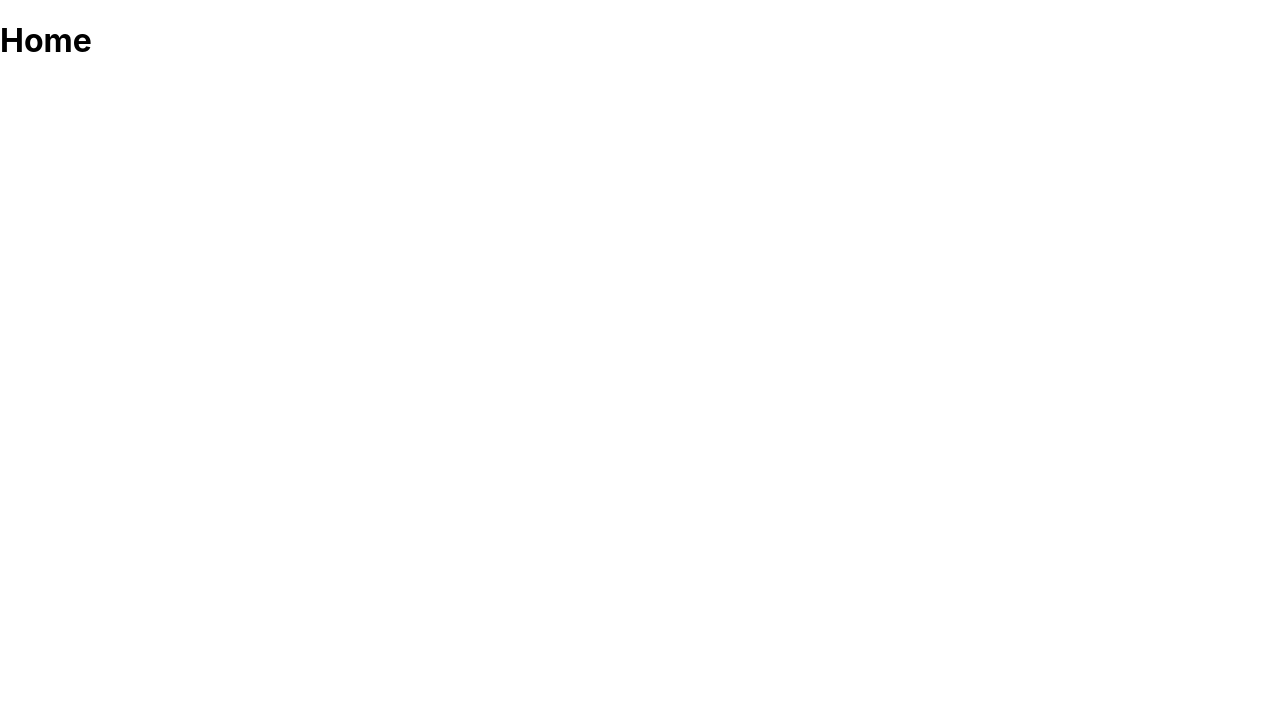
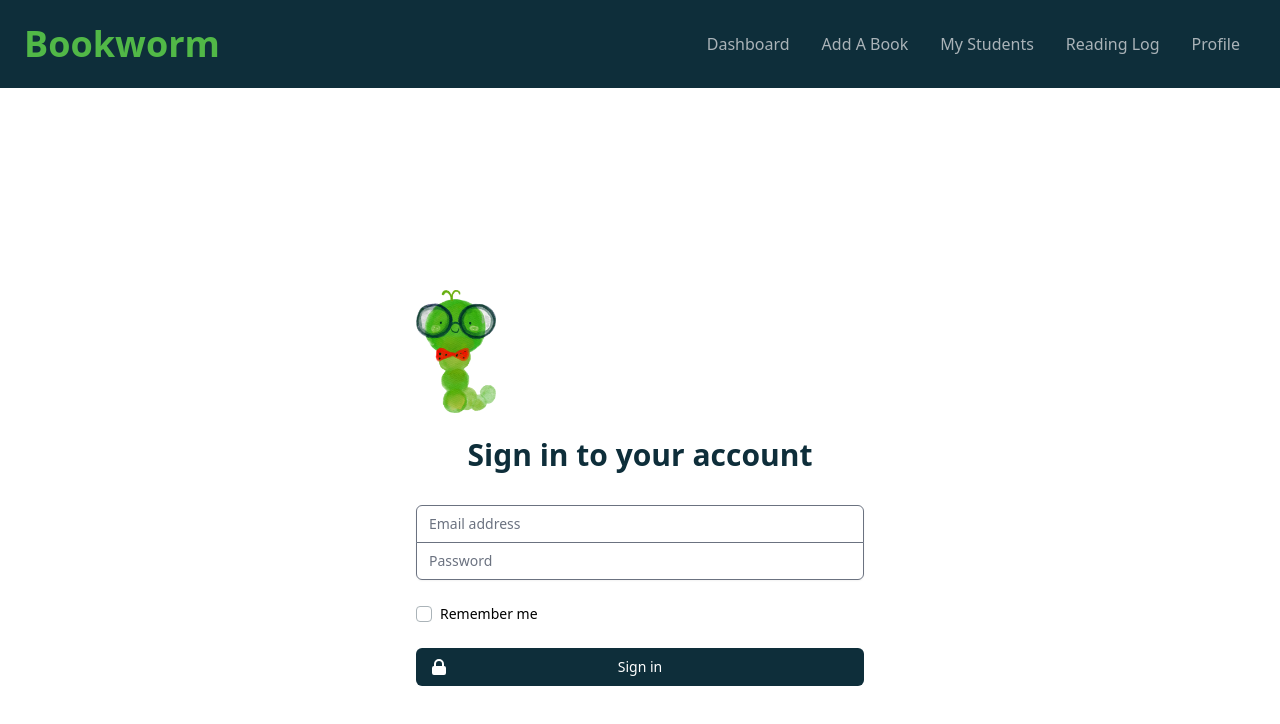
Before and after one commit to jocelynrem/project-3, a React (Create React App) app: page / in a window 1280 px wide. Shown: the top 724 px of the page. Built offline with nearby package versions, Linux system fonts and the light colour scheme.

Commit message:
jocelyns

```diff
--- /dev/null
+++ b/craco.config.js
@@ -0,0 +1,11 @@
+// craco.config.js
+module.exports = {
+    style: {
+      postcss: {
+        plugins: [
+          require('tailwindcss'),
+          require('autoprefixer'),
+        ],
+      },
+    },
+  }
--- a/src/App.js
+++ b/src/App.js
@@ -7,7 +7,7 @@ import { AddBook } from './pages/AddBook'
 import { ReadingLog } from './pages/ReadingLog'
 import { MyStudents } from './pages/MyStudents'
 import { Profile } from './pages/Profile'
-
+import Navigation from './components/Navigation'
 
 // const client = new ApolloClient({
 //   uri: '/graphql',
@@ -18,7 +18,8 @@ function App() {
   return (
     // <ApolloProvider client={client}>
       <Router>
-        <>
+        <div className="App">
+          <Navigation />
           <Switch>
             <Route exact path='/' component={Home} />
             <Route exact path='/dashboard' component={Dashboard} />
@@ -27,7 +28,7 @@ function App() {
             <Route exact path='/mystudents' component={MyStudents} />
             <Route exact path='/profile' component={Profile} />
           </Switch>
-        </>
+        </div>
       </Router>
     // </ApolloProvider>
   );
--- /dev/null
+++ b/src/components/Navigation.js
@@ -0,0 +1,72 @@
+import { Popover, Transition } from '@headlessui/react'
+import { MenuIcon } from '@heroicons/react/outline'
+import { Fragment } from 'react'
+
+const navLinks = [
+    { name: 'Dashboard', href: 'dashboard' },
+    { name: 'Add A Book', href: 'addbook' },
+    { name: 'My Students', href: 'mystudents' },
+    { name: 'Reading Log', href: 'readinglog' },
+    { name: 'Profile', href: 'profile' }
+]
+
+const Navigation = () => {
+    return (
+        <>
+            <Popover>
+                <nav class="flex items-center justify-between flex-wrap bg-dark text-lt-gray p-6">
+                    <div class="flex items-center flex-shrink-0 text-lt-green hover:text-orange mr-6">
+                        <span class="font-semibold text-4xl"><a href='/'> Bookworm</a></span>
+                    </div>
+                    <div className="-mr-2 flex items-center md:hidden">
+                        <Popover.Button className="rounded-md p-2 inline-flex items-center justify-center text-lt-gray hover:text-white focus:outline-none focus:ring-2 focus:ring-inset focus:ring-indigo-500">
+                            <span className="sr-only">Open main menu</span>
+                            <MenuIcon className="h-6 w-6" aria-hidden="true" />
+                        </Popover.Button>
+                    </div>
+                    <div className="hidden md:block md:ml-3 md:pr-4 md:space-x-8">
+                        {navLinks.map((item) => (
+                            <a key={item.name} href={item.href} className="font-medium text-lt-gray hover:text-lt-green">
+                                {item.name}
+                            </a>
+                        ))}
+                    </div>
+                    <Transition
+                        as={Fragment}
+                        enter="duration-150 ease-out"
+                        enterFrom="opacity-0 scale-95"
+                        enterTo="opacity-100 scale-100"
+                        leave="duration-100 ease-in"
+                        leaveFrom="opacity-100 scale-100"
+                        leaveTo="opacity-0 scale-95"
+                    >
+                        <Popover.Panel
+                            focus
+                            className="absolute top-0 inset-x-0 p-2 transition transform origin-top-right md:hidden"
+                        >
+                            <div className="rounded-lg shadow-md bg-white ring-1 ring-black ring-opacity-5 overflow-hidden">
+
+                                <div className="px-2 pt-2 pb-3 text-dark">
+                                    {navLinks.map((item) => (
+                                        <a
+                                            key={item.name}
+                                            href={item.href}
+                                            className="block px-3 py-2 rounded-md text-base font-medium text-dark hover:text-white hover:bg-dark"
+                                        >
+                                            {item.name}
+                                        </a>
+                                    ))}
+                                </div>
+
+                            </div>
+                        </Popover.Panel>
+                    </Transition>
+                </nav>
+            </Popover>
+
+
+        </>
+    )
+};
+
+export default Navigation;
--- a/src/index.css
+++ b/src/index.css
@@ -1,13 +1,3 @@
-body {
-  margin: 0;
-  font-family: -apple-system, BlinkMacSystemFont, 'Segoe UI', 'Roboto', 'Oxygen',
-    'Ubuntu', 'Cantarell', 'Fira Sans', 'Droid Sans', 'Helvetica Neue',
-    sans-serif;
-  -webkit-font-smoothing: antialiased;
-  -moz-osx-font-smoothing: grayscale;
-}
-
-code {
-  font-family: source-code-pro, Menlo, Monaco, Consolas, 'Courier New',
-    monospace;
-}
+@tailwind base;
+@tailwind components;
+@tailwind utilities;
--- a/src/pages/Home.js
+++ b/src/pages/Home.js
@@ -1,8 +1,79 @@
-
-
+import { LockClosedIcon } from '@heroicons/react/solid'
+import bookworm from "../images/CA101-7.png"
 
 export function Home() {
     return (
-        <h1>Home</h1>
+        <div className="min-h-screen flex items-center justify-center py-8 px-4 sm:px-6 lg:px-8">
+            <div className="max-w-md w-full space-y-8">
+                <div>
+                    <img
+                        className="w-20"
+                        src={bookworm}
+                        alt="watercolor bookworm"
+                    />
+                    <h2 className="mt-6 text-center text-3xl font-extrabold text-dark">Sign in to your account</h2>
+
+                </div>
+                <form className="mt-8 space-y-6" action="#" method="POST">
+                    <input type="hidden" name="remember" defaultValue="true" />
+                    <div className="rounded-md shadow-sm -space-y-px">
+                        <div>
+                            <label htmlFor="email-address" className="sr-only">
+                                Email address
+                            </label>
+                            <input
+                                id="email-address"
+                                name="email"
+                                type="email"
+                                autoComplete="email"
+                                required
+                                className="appearance-none rounded-none relative block w-full px-3 py-2 border border-gray-300 placeholder-gray-500 text-gray-900 rounded-t-md focus:outline-none focus:ring-lt-green focus:border-lt-green focus:z-10 sm:text-sm"
+                                placeholder="Email address"
+                            />
+                        </div>
+                        <div>
+                            <label htmlFor="password" className="sr-only">
+                                Password
+                            </label>
+                            <input
+                                id="password"
+                                name="password"
+                                type="password"
+                                autoComplete="current-password"
+                                required
+                                className="appearance-none rounded-none relative block w-full px-3 py-2 border border-gray-300 placeholder-gray-500 text-gray-900 rounded-b-md focus:outline-none focus:ring-lt-green focus:border-lt-green focus:z-10 sm:text-sm"
+                                placeholder="Password"
+                            />
+                        </div>
+                    </div>
+
+                    <div className="flex items-center justify-between">
+                        <div className="flex items-center">
+                            <input
+                                id="remember-me"
+                                name="remember-me"
+                                type="checkbox"
+                                className="h-4 w-4 text-dark focus:ring-lt-green border-lt-gray rounded"
+                            />
+                            <label htmlFor="remember-me" className="ml-2 block text-sm text-gray-900">
+                                Remember me
+                            </label>
+                        </div>
+                    </div>
+
+                    <div>
+                        <button
+                            type="submit"
+                            className="group relative w-full flex justify-center py-2 px-4 border border-transparent text-sm font-medium rounded-md text-white bg-dark hover:bg-lt-green focus:outline-none focus:ring-2 focus:ring-offset-2 focus:ring-lt-green"
+                        >
+                            <span className="absolute left-0 inset-y-0 flex items-center pl-3">
+                                <LockClosedIcon className="h-5 w-5 text-indigo-500 group-hover:text-indigo-400" aria-hidden="true" />
+                            </span>
+                            Sign in
+                        </button>
+                    </div>
+                </form>
+            </div>
+        </div>
     )
 }
--- /dev/null
+++ b/tailwind.config.js
@@ -0,0 +1,30 @@
+const colors = require('tailwindcss/colors')
+
+module.exports = {
+  purge: ['./src/**/*.{js,jsx,ts,tsx}', './public/index.html'],
+  darkMode: false, // or 'media' or 'class'
+  theme: {
+    colors: {
+      transparent: 'transparent',
+      current: 'currentColor',
+      white: colors.white,
+      black: colors.black,
+      'orange': '#ffa600',
+      'lt-green': '#51b847',
+      'md-green': '#3c8e42',
+      'dk-green': '#005757',
+      'lt-gray': '#aab3b8',
+      'dk-gray': '#5a6d76',
+      'dark': '#0e2e3a'
+    },
+    extend: {},
+  },
+  variants: {
+    extend: {
+      backgroundColor: ['active']
+    },
+  },
+  plugins: [
+    require('@tailwindcss/forms')
+  ],
+}
```
Also changed, not shown: package.json (+9 -14 lines), src/images/CA101-7.png (added), 1 other file (tests, documents, lock files or other folders).
